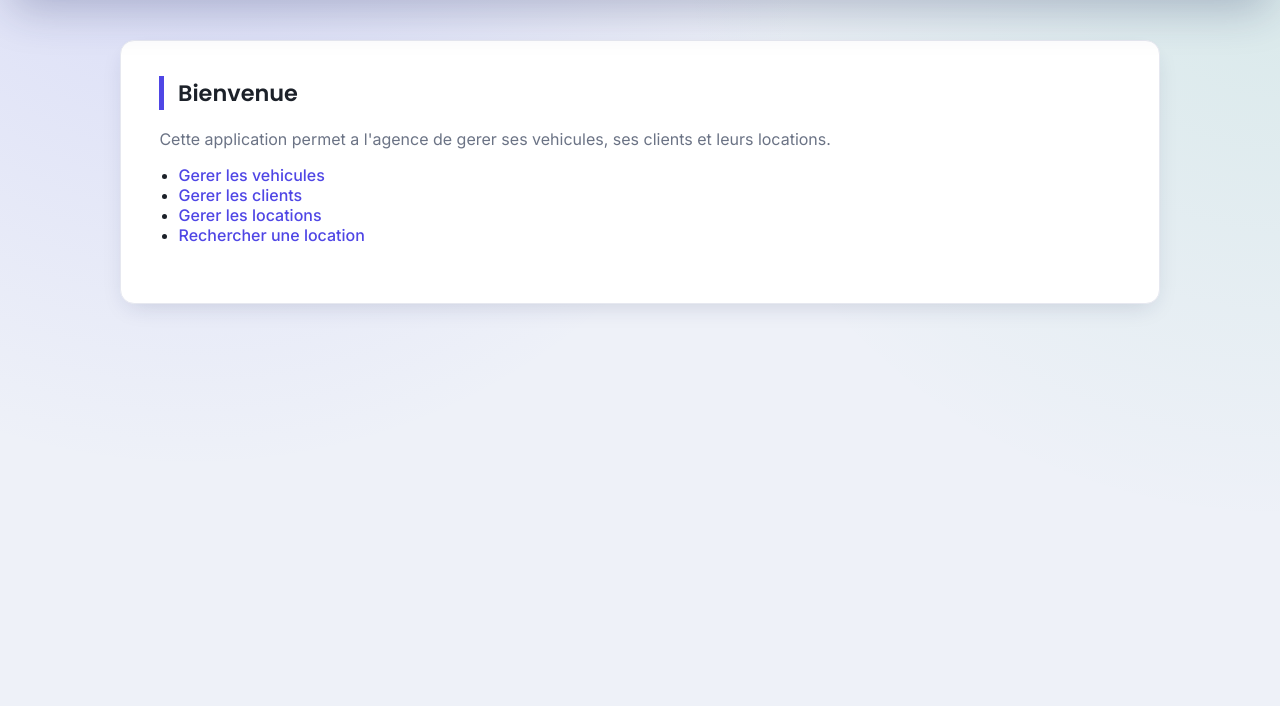
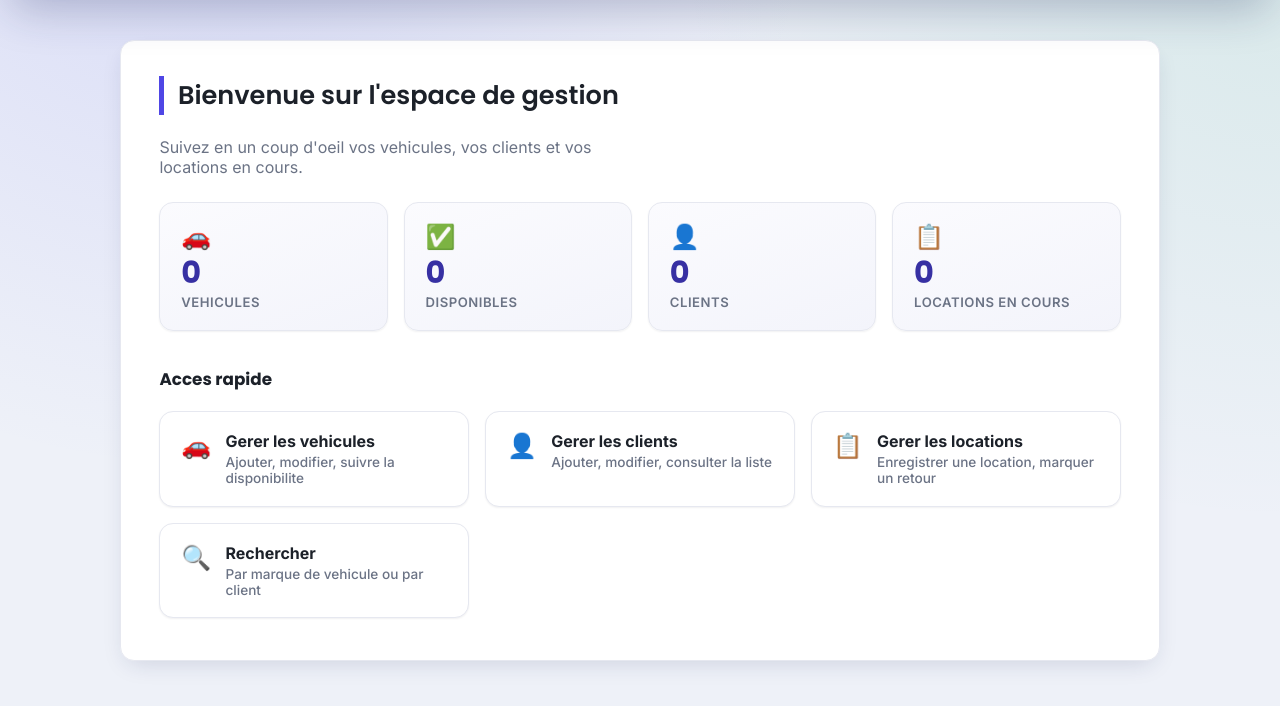
Before and after one commit to jmngsz9zs5-cmyk/Rokhaya_Thiam_-Gestion_de_location_de_vehicules, a PHP site: page / in a window 1280 px wide. Shown: the part 80-786 px from the top of the page. Run offline with PHP 8.4, Linux system fonts and the light colour scheme; data that the repository does not hold is empty.

Commit message:
Transformation de la page d'accueil en tableau de bord (stats et acces rapide)

```diff
--- a/assets/css/style.css
+++ b/assets/css/style.css
@@ -174,6 +174,102 @@ main a {
 main a:hover {
     color: var(--primaire-fonce);
     text-decoration: underline;
+}
+
+/* ---------- Accueil / tableau de bord ---------- */
+
+.accueil-hero h2 {
+    font-size: 1.6rem;
+}
+
+.accueil-hero p {
+    font-size: 1rem;
+    max-width: 46ch;
+}
+
+.stats-grille {
+    display: grid;
+    grid-template-columns: repeat(auto-fit, minmax(160px, 1fr));
+    gap: 1rem;
+    margin: 1.6rem 0 2.2rem;
+}
+
+.stat-carte {
+    display: flex;
+    flex-direction: column;
+    align-items: flex-start;
+    gap: 0.3rem;
+    background: linear-gradient(160deg, #fbfbfe, #f3f4fb);
+    border: 1px solid var(--bordure);
+    border-radius: var(--rayon);
+    padding: 1.2rem 1.3rem;
+    box-shadow: var(--ombre-sm);
+    transition: transform 0.15s ease, box-shadow 0.15s ease;
+}
+
+.stat-carte:hover {
+    transform: translateY(-3px);
+    box-shadow: var(--ombre-md);
+}
+
+.stat-icone {
+    font-size: 1.5rem;
+}
+
+.stat-valeur {
+    font-family: "Poppins", sans-serif;
+    font-size: 1.9rem;
+    font-weight: 700;
+    color: var(--primaire-fonce);
+    line-height: 1.1;
+}
+
+.stat-libelle {
+    font-size: 0.82rem;
+    font-weight: 600;
+    color: var(--texte-doux);
+    text-transform: uppercase;
+    letter-spacing: 0.04em;
+}
+
+.actions-grille {
+    display: grid;
+    grid-template-columns: repeat(auto-fit, minmax(230px, 1fr));
+    gap: 1rem;
+    margin-top: 1.2rem;
+}
+
+.action-carte {
+    display: flex;
+    align-items: flex-start;
+    gap: 0.9rem;
+    background-color: var(--carte);
+    border: 1px solid var(--bordure);
+    border-radius: var(--rayon);
+    padding: 1.2rem 1.3rem;
+    text-decoration: none !important;
+    color: var(--texte);
+    box-shadow: var(--ombre-sm);
+    transition: transform 0.15s ease, box-shadow 0.15s ease, border-color 0.15s ease;
+}
+
+.action-carte:hover {
+    transform: translateY(-3px);
+    border-color: var(--primaire-clair);
+    box-shadow: var(--ombre-md);
+}
+
+.action-carte strong {
+    display: block;
+    font-size: 1rem;
+    margin-bottom: 0.2rem;
+    color: var(--texte);
+}
+
+.action-carte p {
+    margin: 0;
+    font-size: 0.85rem;
+    color: var(--texte-doux);
 }
 
 .erreur {
--- a/views/accueil.php
+++ b/views/accueil.php
@@ -1,14 +1,78 @@
 <?php
-// Vue : page d'accueil
+// Vue : page d'accueil (tableau de bord)
+
+require_once __DIR__ . '/../classes/VehiculeManager.php';
+require_once __DIR__ . '/../classes/ClientManager.php';
+require_once __DIR__ . '/../classes/LocationManager.php';
+
+$vehiculeManager = new VehiculeManager();
+$clientManager = new ClientManager();
+$locationManager = new LocationManager();
+
+$vehicules = $vehiculeManager->lister();
+$nbVehicules = count($vehicules);
+$nbVehiculesDisponibles = count(array_filter($vehicules, fn($v) => $v->isDisponible()));
+$nbClients = count($clientManager->lister());
+$nbLocationsEnCours = count($locationManager->listerEnCours());
 ?>
 
-<h2>Bienvenue</h2>
+<section class="accueil-hero">
+    <h2>Bienvenue sur l'espace de gestion</h2>
+    <p>Suivez en un coup d'oeil vos vehicules, vos clients et vos locations en cours.</p>
+</section>
 
-<p>Cette application permet a l'agence de gerer ses vehicules, ses clients et leurs locations.</p>
+<div class="stats-grille">
+    <div class="stat-carte">
+        <span class="stat-icone">🚗</span>
+        <span class="stat-valeur"><?= $nbVehicules ?></span>
+        <span class="stat-libelle">Vehicules</span>
+    </div>
+    <div class="stat-carte">
+        <span class="stat-icone">✅</span>
+        <span class="stat-valeur"><?= $nbVehiculesDisponibles ?></span>
+        <span class="stat-libelle">Disponibles</span>
+    </div>
+    <div class="stat-carte">
+        <span class="stat-icone">👤</span>
+        <span class="stat-valeur"><?= $nbClients ?></span>
+        <span class="stat-libelle">Clients</span>
+    </div>
+    <div class="stat-carte">
+        <span class="stat-icone">📋</span>
+        <span class="stat-valeur"><?= $nbLocationsEnCours ?></span>
+        <span class="stat-libelle">Locations en cours</span>
+    </div>
+</div>
 
-<ul>
-    <li><a href="index.php?page=vehicules">Gerer les vehicules</a></li>
-    <li><a href="index.php?page=clients">Gerer les clients</a></li>
-    <li><a href="index.php?page=locations">Gerer les locations</a></li>
-    <li><a href="index.php?page=recherche">Rechercher une location</a></li>
-</ul>
+<h3>Acces rapide</h3>
+
+<div class="actions-grille">
+    <a class="action-carte" href="index.php?page=vehicules">
+        <span class="stat-icone">🚗</span>
+        <div>
+            <strong>Gerer les vehicules</strong>
+            <p>Ajouter, modifier, suivre la disponibilite</p>
+        </div>
+    </a>
+    <a class="action-carte" href="index.php?page=clients">
+        <span class="stat-icone">👤</span>
+        <div>
+            <strong>Gerer les clients</strong>
+            <p>Ajouter, modifier, consulter la liste</p>
+        </div>
+    </a>
+    <a class="action-carte" href="index.php?page=locations">
+        <span class="stat-icone">📋</span>
+        <div>
+            <strong>Gerer les locations</strong>
+            <p>Enregistrer une location, marquer un retour</p>
+        </div>
+    </a>
+    <a class="action-carte" href="index.php?page=recherche">
+        <span class="stat-icone">🔍</span>
+        <div>
+            <strong>Rechercher</strong>
+            <p>Par marque de vehicule ou par client</p>
+        </div>
+    </a>
+</div>
```
